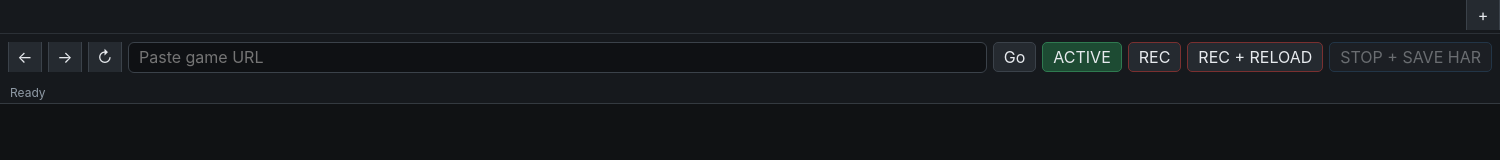
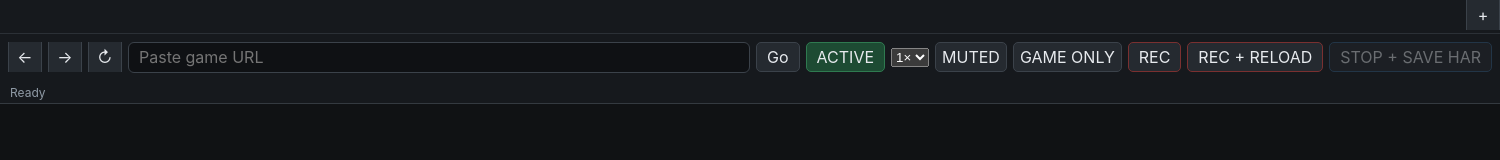
Before and after one commit to Shisetsu-Code/Har-Browser, an Electron app: page src/ui/index.html in a window 1500 px wide. Drawn offline with Linux system fonts and the light colour scheme; no server answers.

Commit message:
feat: add speed mute and game-only toolbar controls

```diff
--- a/src/ui/index.html
+++ b/src/ui/index.html
@@ -21,6 +21,14 @@
       <input id="address" class="address" autocomplete="off" spellcheck="false" placeholder="Paste game URL">
       <button id="go">Go</button>
       <button id="keepActive" class="active-mode" title="Prevent background throttling and visibility pauses">ACTIVE</button>
+      <select id="speed" title="Accelerate page timers and animations">
+        <option value="1">1×</option>
+        <option value="2">2×</option>
+        <option value="4">4×</option>
+        <option value="8">8×</option>
+      </select>
+      <button id="mute" class="active-mode" title="Mute this tab">MUTED</button>
+      <button id="gameOnly" class="active-mode" title="Export only API/game protocol traffic">GAME ONLY</button>
       <button id="record">REC</button>
       <button id="recordReload" title="Start a fresh capture, then reload ignoring cache">REC + RELOAD</button>
       <button id="stopSave" disabled>STOP + SAVE HAR</button>
```
